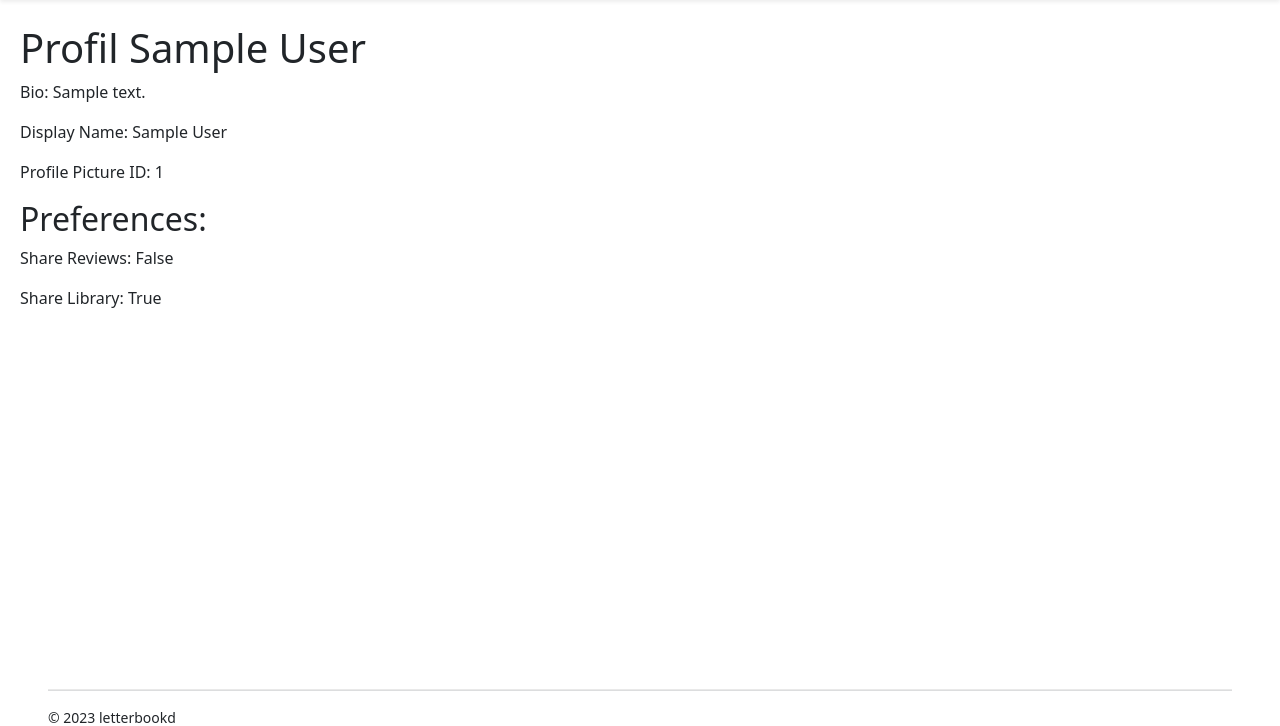
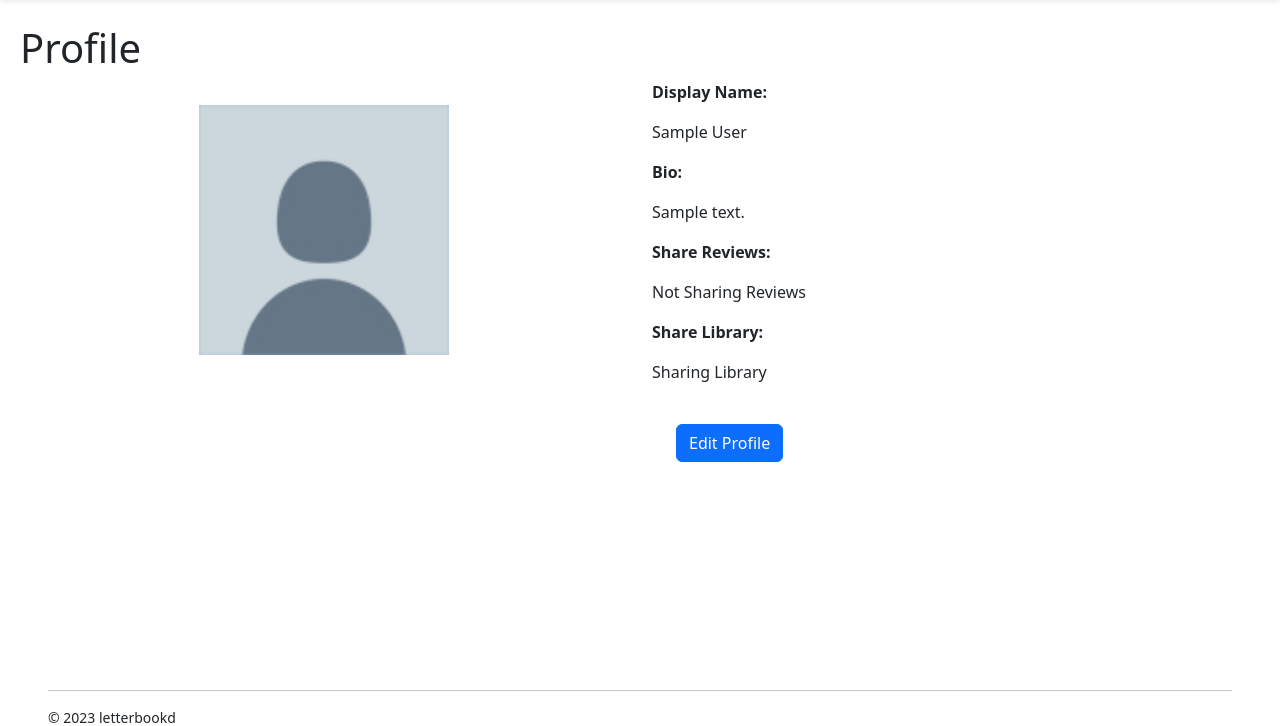
Before and after one commit to letterbookd/letterbookd, a Django app: page /reader/1/ in a window 1280 px wide. Shown: the part 56-782 px from the top of the page. Run offline with Django 4.2, Linux system fonts and the light colour scheme; tables that the repository leaves empty hold one stand-in row (values such as "Sample post").

Commit message:
fixed edit profile AJAX issue

```diff
--- a/reader/templates/profile.html
+++ b/reader/templates/profile.html
@@ -1,12 +1,145 @@
 {% extends 'base.html' %}
 
 {% block content %}
-    <h1>Profil {{ reader.display_name }}</h1>
-    <p>Bio: {{ reader.bio }}</p>
-    <p>Display Name: {{ reader.display_name }}</p>
-    <p>Profile Picture ID: {{ reader.profile_picture }}</p>
 
-    <h2>Preferences:</h2>
-    <p>Share Reviews: {{ reader.preferences.share_reviews }}</p>
-    <p>Share Library: {{ reader.preferences.share_library }}</p>
+<style>
+    .custom-profile-picture {
+        width: 250px;
+        height: 250px;
+    }
+
+    .custom-col {
+        height: 300px;
+    }
+
+
+</style>
+
+<!-- Content -->
+<h1>Profile</h1>
+<div class="content">
+    <div class="row">
+
+        <div class="col d-flex justify-content-center align-items-center custom-col">
+            <img src="/static/images/pfp_0.jpg" alt="profile picture" class="custom-profile-picture">
+        </div>
+
+        <div class="col">
+            <p><b>Display Name:</b></p>
+            <p id="display_name">{{ reader.display_name }}</p>
+
+            <p><b>Bio:</b></p>
+            <p id="bio">{{ reader.bio }}</p>
+
+            <p><b>Share Reviews:</b></p>
+            <p>{{ reader.preferences.share_reviews|yesno:"Sharing Reviews,Not Sharing Reviews" }}</p>
+
+            <p><b>Share Library:</b></p>
+            <p>{{ reader.preferences.share_library|yesno:"Sharing Library,Not Sharing Library" }}</p>
+
+            <div class="rounded p-4 bg-transparent" id="product_cards_container">
+                <button type="button" class="btn btn-primary mb-4" data-bs-toggle="modal" data-bs-target="#edit-profile-modal">Edit Profile</button>
+                <div class="row row-cols-1 row-cols-md-3 g-4" id="product_cards"></div>
+            </div>
+        </div>
+    </div>
+</div>
+
+<!-- Modal Edit Profile -->
+<div class="modal fade" id="edit-profile-modal" tabindex="-1" aria-labelledby="exampleModalLabel" aria-hidden="true">
+    <div class="modal-dialog">
+        <div class="modal-content">
+            <div class="modal-header">
+                <h1 class="modal-title fs-5" id="modal-title-label">Edit Profile</h1>
+                <button type="button" class="btn-close" data-bs-dismiss="modal" aria-label="Close"></button>
+            </div>
+            <div class="modal-body">
+                <form method="POST" id="form" onsubmit="return false;">
+                    {% csrf_token %}
+                    <div class="mb-3">
+                        <label for="display_name" class="col-form-label">Display Name:</label>
+                        <input type="text" class="form-control" id="display_name" name="display_name" placeholder="Display Name"></input>
+                    </div>
+                    <div class="mb-3">
+                        <label for="bio" class="col-form-label">Bio:</label>
+                        <textarea class="form-control" id="bio" name="bio" placeholder="Bio: "></textarea>
+                    </div>
+                    <h3>Preferences</h3>
+                    <div class="mb-3 form-check">
+                        <input type="checkbox" class="form-check-input" name="inputShareReviewPreference" id="inputShareReviewPreference" {% if preferences_form.share_reviews.value %}checked{% endif %}>
+                        <label class="form-check-label" for="inputShareReviewPreference">Share Reviews</label>
+                    </div>
+                    <div class="mb-3 form-check">
+                        <input type="checkbox" class="form-check-input" name="inputShareLibraryPreference" id="inputShareLibraryPreference" {% if preferences_form.share_library.value %}checked{% endif %}>
+                        <label class="form-check-label" for="inputShareLibraryPreference">Share Library</label>
+                    </div>
+                </form>
+            </div>
+            <div class="modal-footer">
+                <button type="button" class="btn btn-secondary" id ="button_close" data-bs-dismiss="modal">Close</button>
+                <button type="button" class="btn btn-primary" id="button_save" data-bs-dismiss="modal">Save Changes</button>
+            </div>
+        </div>
+    </div>
+</div>
+
+<div id="user-data" data-user-id="{{ request.user.id }}"></div>
+
+<script>
+
+    const userDataElement = document.getElementById("user-data");
+    const userId = userDataElement.getAttribute("data-user-id");
+
+
+    async function getReaders() {
+        return fetch("{% url 'reader:get_all_readers_json' %}").then((res) => res.json())
+    }
+
+    function editReaderModal(){
+        const display_name = document.getElementById(`display_name`);
+        const bio = document.getElementById(`bio`);
+
+        document.getElementById("display_name").value = display_name.textContent;
+        document.getElementById("bio").value = bio.textContent;
+
+        function editHandle(){
+            editProfile();
+        }
+
+        document.getElementById("button_save").onclick = editHandle;
+    }
+
+
+    async function editProfile(id){
+        let url = "{% url 'reader:edit_profile_ajax' '123' %}".replace('123', id);
+
+        const response = await fetch(url, {
+            method: "POST",
+            body: new FormData(document.querySelector('#form'))
+        });
+
+        if(response.ok){
+            refreshProfile();
+        }
+    }
+
+    async function refreshProfile(id){
+        // Fetch the updated profile details
+        const readerDetailUrl = "{% url 'reader:show_json_by_id' id=request.user.id %}";
+        const response = await fetch(readerDetailUrl);
+        const updatedReaderData = await response.json();
+        const updatedReader = updatedReaderData[0].fields;
+
+        if (updatedReader) {
+            document.querySelector("p#display_name").textContent = updatedReader.display_name;
+            document.querySelector("p#bio").textContent = updatedReader.bio;
+        }
+    }
+
+    refreshProfile();
+
+    document.querySelector('[data-bs-target="#edit-profile-modal"]').addEventListener('click', editReaderModal);
+
+</script>
+
 {% endblock content %}
--- a/reader/urls.py
+++ b/reader/urls.py
@@ -8,9 +8,15 @@ urlpatterns = [
     path('search/<str:name>', search_reader, name='search_reader'),
     path('edit-profile/', edit_profile, name='edit_profile'),
     path('settings/', user_settings, name='user_settings'),
-    path('apply-settings/', apply_settings, name='apply_settings'),
+    #path('apply-settings/', apply_settings, name='apply_settings'),
     path('search-catalog/', search_catalog, name='search_catalog'),
     path('search-library/', search_library, name='search_library'),
-    path('get-reader-data/<int:user_id>/', get_reader_data_by_user, name='get_reader_data_by_user'),
-    path('update-reader-settings-ajax/', update_reader_settings_ajax, name='update_reader_settings_ajax'),
+    #path('get-reader-data/<int:user_id>/', get_reader_data_by_user, name='get_reader_data_by_user'),
+    #path('update-reader-settings-ajax/', update_reader_settings_ajax, name='update_reader_settings_ajax'),
+    path('json/', show_json, name='show_json'),
+    path('json/<int:id>/', show_json_by_id, name='show_json_by_id'),
+    path('get-reader/', get_all_readers_json, name='get_all_readers_json'),
+    path('edit-profile-ajax/', edit_profile_ajax, name='edit_profile_ajax')
+
+
 ]
--- a/reader/views.py
+++ b/reader/views.py
@@ -1,4 +1,4 @@
-from django.http import HttpResponseNotFound, JsonResponse
+from django.http import HttpResponse, HttpResponseNotFound, JsonResponse
 from django.shortcuts import render, get_object_or_404, redirect
 from .models import Reader
 from .forms import ReaderForm, ReaderPreferencesForm
@@ -6,6 +6,8 @@ from django.contrib.auth.models import User
 from library.models import *
 from catalog.models import *
 from django.views.decorators.csrf import csrf_exempt
+from django.http import HttpResponse
+from django.core import serializers
 
 # Menampilkan halaman profile Reader
 def show_profile(request, id):
@@ -43,21 +45,6 @@ def user_settings(request):
 
     return render(request, 'user_settings.html', context)
 
-# Mengapply setting untuk Reader
-def apply_settings(request):
-    if request.method == 'POST':
-        reader = get_object_or_404(Reader, user=request.user)
-        reader_form = ReaderForm(request.POST, instance=reader)
-        preferences_form = ReaderPreferencesForm(request.POST, instance=reader.preferences)
-
-        if reader_form.is_valid() and preferences_form.is_valid():
-            reader_form.save()
-            preferences_form.save()
-            return JsonResponse({'status': 'success', 'message': 'Settings applied successfully'})
-        else:
-            return JsonResponse({'status': 'error', 'message': 'There was an error applying the settings'})
-    return JsonResponse({'status': 'error', 'message': 'Invalid request method'})
-
 
 # Menampilkan hasil searching buku untuk suatu reader di catalog
 def search_catalog(request):
@@ -71,56 +58,31 @@ def search_library(request):
     user_books = LibraryBook.objects.filter(user=request.user, book__title__icontains=query)
     return render(request, 'book_search_results.html', {'results': user_books})
 
-# Mengembalikan data akun Reader untuk digunakan dalam bentuk JSON
-def get_reader_data_by_user(request, user_id):
-    reader = get_object_or_404(Reader, user__id=user_id)
+def show_json(request):
+    all_readers = Reader.objects.all()
+    return HttpResponse(serializers.serialize("json", all_readers), content_type="application/json")
 
-    preferences = reader.preferences
+def show_json_by_id(request, id):
+    specific_reader = Reader.objects.filter(pk=id)
+    return HttpResponse(serializers.serialize("json", specific_reader), content_type="application/json")
 
-    reader_data = {
-        'display_name': reader.display_name,
-        'bio': reader.bio,
-        'profile_picture': reader.profile_picture,
-        'personal_library': reader.personal_library,
-        'preferences': {
-            'share_reviews': preferences.share_reviews,
-            'share_library': preferences.share_library
-        }
-    }
+def get_all_readers_json(request):
+    all_readers = Reader.objects.all()
+    return HttpResponse(serializers.serialize('json', all_readers))
 
-    return JsonResponse(reader_data)
-
-from django.http import JsonResponse
-
-# Update data reader dengan AJAX
 @csrf_exempt
-def update_reader_settings_ajax(request):
+def edit_profile_ajax(request, id):
     if request.method == 'POST':
-        if not request.user.is_authenticated:
-            return JsonResponse({'status': 'error', 'message': 'User not authenticated'}, status=401)
-
         display_name = request.POST.get("display_name")
         bio = request.POST.get("bio")
-        profile_picture = request.POST.get("profile_picture")
-        share_reviews = request.POST.get("share_reviews") == 'true'
-        share_library = request.POST.get("share_library") == 'true'
 
-        try:
-            reader = Reader.objects.get(user=request.user)
+        reader = Reader.objects.get(pk = id)
 
-            reader.display_name = display_name
-            reader.bio = bio
-            reader.profile_picture = profile_picture
-            reader.share_reviews = share_reviews
-            reader.share_library = share_library
+        reader.display_name = display_name
+        reader.bio = bio
 
-            reader.save()
+        reader.save()
 
-            return JsonResponse({'status': 'success', 'message': 'Settings updated successfully'})
+        return HttpResponse(b"CREATED", status=201)
 
-        except Reader.DoesNotExist:
-            return JsonResponse({'status': 'error', 'message': 'Reader does not exist'}, status=404)
-        except Exception as e:
-            return JsonResponse({'status': 'error', 'message': str(e)}, status=500)
-
-    return JsonResponse({'status': 'error', 'message': 'Invalid request method'}, status=400)
+    return HttpResponseNotFound()
```
